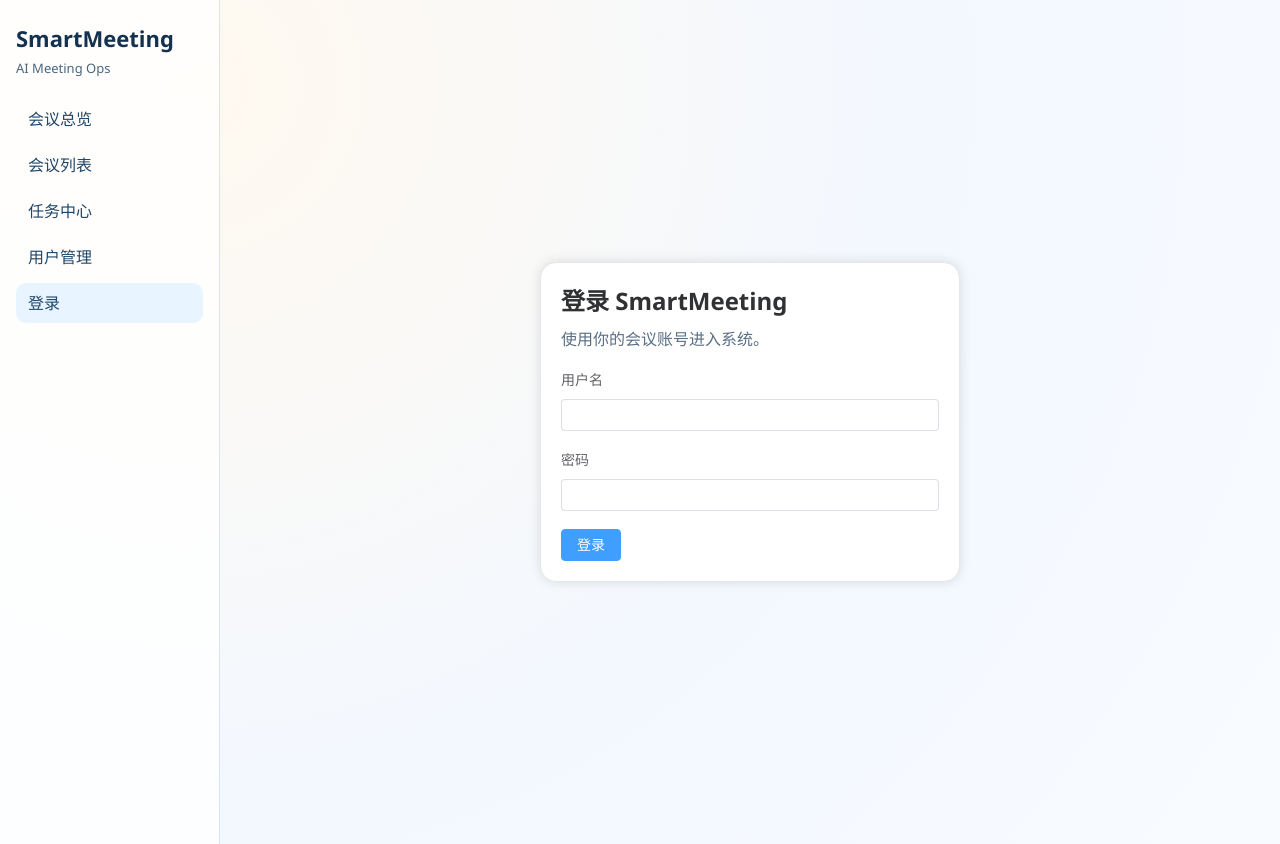
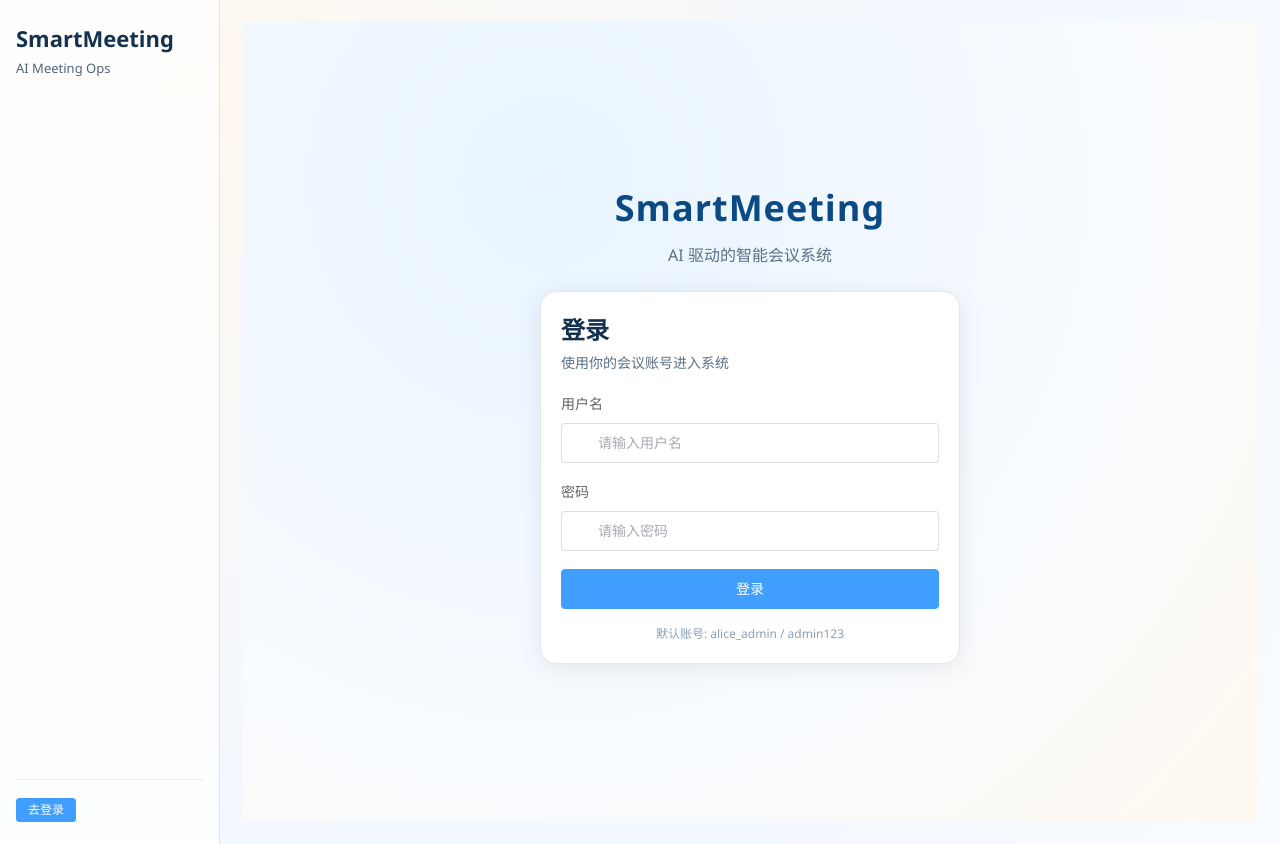
Before and after one commit to STAR03-byte/SmartMeeting, a Vue app in the folder frontend/: page /login in a window 1280 px wide. Built offline with nearby package versions, Linux system fonts and the light colour scheme.

Commit message:
fix(frontend): improve login UX, add user info, logout, greeting

```diff
--- a/frontend/src/App.vue
+++ b/frontend/src/App.vue
@@ -5,13 +5,28 @@
         <strong>SmartMeeting</strong>
         <span>AI Meeting Ops</span>
       </div>
-      <nav>
-        <RouterLink to="/">会议总览</RouterLink>
+
+      <div v-if="authStore.token" class="user-info">
+        <el-avatar :size="32">{{ userInitial }}</el-avatar>
+        <div class="user-meta">
+          <span class="user-name">{{ authStore.currentUser?.full_name || '已登录' }}</span>
+          <span class="user-role">{{ authStore.currentUser?.role === 'admin' ? '管理员' : '成员' }}</span>
+        </div>
+      </div>
+
+      <nav v-if="authStore.token">
+        <RouterLink to="/">仪表盘</RouterLink>
         <RouterLink to="/meetings">会议列表</RouterLink>
         <RouterLink to="/tasks">任务中心</RouterLink>
         <RouterLink to="/users">用户管理</RouterLink>
-        <RouterLink to="/login">登录</RouterLink>
       </nav>
+
+      <div class="side-footer">
+        <el-button v-if="authStore.token" text type="danger" @click="handleLogout">退出登录</el-button>
+        <RouterLink v-else to="/login">
+          <el-button type="primary" size="small">去登录</el-button>
+        </RouterLink>
+      </div>
     </aside>
     <main class="main-stage">
       <RouterView />
@@ -19,7 +34,30 @@
   </div>
 </template>
 
-<script setup lang="ts"></script>
+<script setup lang="ts">
+import { computed, onMounted } from "vue";
+import { useRouter } from "vue-router";
+import { useAuthStore } from "./stores/authStore";
+
+const authStore = useAuthStore();
+const router = useRouter();
+
+const userInitial = computed(() => {
+  const name = authStore.currentUser?.full_name || authStore.currentUser?.username || "";
+  return name.charAt(0).toUpperCase() || "?";
+});
+
+onMounted(async () => {
+  if (authStore.token && !authStore.currentUser) {
+    await authStore.loadCurrentUser();
+  }
+});
+
+function handleLogout() {
+  authStore.signOut();
+  router.push("/login");
+}
+</script>
 
 <style scoped>
 .app-shell {
@@ -34,7 +72,7 @@
   padding: 22px 16px;
   display: flex;
   flex-direction: column;
-  gap: 20px;
+  gap: 16px;
   background: rgba(255, 255, 255, 0.76);
   backdrop-filter: blur(8px);
 }
@@ -55,21 +93,60 @@
   font-size: 13px;
 }
 
+.user-info {
+  display: flex;
+  align-items: center;
+  gap: 10px;
+  padding: 10px;
+  background: #f0f6ff;
+  border-radius: 10px;
+}
+
+.user-meta {
+  display: flex;
+  flex-direction: column;
+}
+
+.user-name {
+  font-weight: 600;
+  font-size: 14px;
+  color: #14324f;
+}
+
+.user-role {
+  font-size: 12px;
+  color: #6a8299;
+}
+
+nav {
+  display: flex;
+  flex-direction: column;
+  gap: 4px;
+}
+
 nav a {
   color: #204668;
   text-decoration: none;
   padding: 8px 12px;
   border-radius: 10px;
   display: block;
-  margin-bottom: 6px;
 }
 
 nav a.router-link-active {
   background: #e8f4ff;
+  color: #0c4a84;
+  font-weight: 500;
+}
+
+.side-footer {
+  margin-top: auto;
+  padding-top: 16px;
+  border-top: 1px solid #e4ecf5;
 }
 
 .main-stage {
   padding: 22px;
+  overflow-y: auto;
 }
 
 @media (max-width: 900px) {
@@ -80,6 +157,20 @@ nav a.router-link-active {
   .side-rail {
     border-right: 0;
     border-bottom: 1px solid #dce5ef;
+    flex-direction: row;
+    flex-wrap: wrap;
+    gap: 12px;
+  }
+
+  nav {
+    flex-direction: row;
+    flex-wrap: wrap;
+  }
+
+  .side-footer {
+    margin-top: 0;
+    border-top: 0;
+    padding-top: 0;
   }
 }
 </style>
--- a/frontend/src/views/DashboardView.vue
+++ b/frontend/src/views/DashboardView.vue
@@ -1,8 +1,10 @@
 <template>
   <section class="dashboard-page">
     <header class="hero-header">
-      <h1>SmartMeeting Control Deck</h1>
-      <p>会议、转写、任务闭环的一站式驾驶舱</p>
+      <div>
+        <h1>SmartMeeting Control Deck</h1>
+        <p>{{ greeting }}</p>
+      </div>
       <div class="hero-actions">
         <router-link to="/meetings">
           <el-button type="primary">会议管理</el-button>
@@ -87,10 +89,19 @@
 import { computed, onMounted } from "vue";
 
 import MeetingCard from "../components/MeetingCard.vue";
+import { useAuthStore } from "../stores/authStore";
 import { useMeetingStore } from "../stores/meetingStore";
 import type { MeetingStatus } from "../api/types";
 
+const authStore = useAuthStore();
 const store = useMeetingStore();
+
+const greeting = computed(() => {
+  const hour = new Date().getHours();
+  const timeGreeting = hour < 12 ? "早上好" : hour < 18 ? "下午好" : "晚上好";
+  const name = authStore.currentUser?.full_name || "";
+  return name ? `${timeGreeting}，${name}！欢迎使用 SmartMeeting` : `${timeGreeting}！欢迎使用 SmartMeeting`;
+});
 
 const totalMeetings = computed(() => store.meetings.length);
 const ongoingMeetings = computed(() => store.meetings.filter((m) => m.status === "ongoing").length);
--- a/frontend/src/views/LoginView.vue
+++ b/frontend/src/views/LoginView.vue
@@ -1,21 +1,32 @@
 <template>
   <section class="login-page">
+    <div class="login-container">
+      <div class="login-brand">
+        <h1>SmartMeeting</h1>
+        <p>AI 驱动的智能会议系统</p>
+      </div>
+
       <el-card class="login-card">
-      <h1>登录 SmartMeeting</h1>
-      <p>使用你的会议账号进入系统。</p>
+        <h2>登录</h2>
+        <p class="login-hint">使用你的会议账号进入系统</p>
 
         <el-alert v-if="error" :title="error" type="error" show-icon :closable="false" />
 
         <el-form label-position="top" @submit.prevent>
           <el-form-item label="用户名">
-          <el-input v-model="form.username" />
+            <el-input v-model="form.username" placeholder="请输入用户名" prefix-icon="User" size="large" />
           </el-form-item>
           <el-form-item label="密码">
-          <el-input v-model="form.password" type="password" show-password />
+            <el-input v-model="form.password" type="password" show-password placeholder="请输入密码" prefix-icon="Lock" size="large" />
           </el-form-item>
-        <el-button type="primary" :loading="loading" @click="submit">登录</el-button>
+          <el-button type="primary" :loading="loading" @click="submit" size="large" style="width: 100%">登录</el-button>
         </el-form>
+
+        <div class="login-footer">
+          <span>默认账号: alice_admin / admin123</span>
+        </div>
       </el-card>
+    </div>
   </section>
 </template>
 
@@ -56,19 +67,56 @@ async function submit() {
   display: grid;
   place-items: center;
   padding: 24px;
+  background: radial-gradient(circle at 30% 20%, #e8f4ff, #f8fbff 60%, #fff9ef);
+}
+
+.login-container {
+  display: flex;
+  flex-direction: column;
+  align-items: center;
+  gap: 24px;
+  width: min(420px, 100%);
+}
+
+.login-brand {
+  text-align: center;
+}
+
+.login-brand h1 {
+  margin: 0;
+  font-size: 36px;
+  color: #0c4a84;
+  letter-spacing: 1px;
+}
+
+.login-brand p {
+  margin: 8px 0 0;
+  color: #5a6f84;
+  font-size: 16px;
 }
 
 .login-card {
-  width: min(420px, 100%);
+  width: 100%;
   border-radius: 16px;
+  box-shadow: 0 4px 24px rgba(0, 0, 0, 0.08);
 }
 
-.login-card h1 {
-  margin: 0 0 8px;
+.login-card h2 {
+  margin: 0 0 4px;
+  font-size: 24px;
+  color: #14324f;
 }
 
-.login-card p {
-  margin: 0 0 18px;
+.login-hint {
+  margin: 0 0 20px;
   color: #5a6f84;
+  font-size: 14px;
+}
+
+.login-footer {
+  margin-top: 16px;
+  text-align: center;
+  font-size: 12px;
+  color: #8aa0b8;
 }
 </style>
```
Lines whose indentation alone changed are shown as unchanged.
